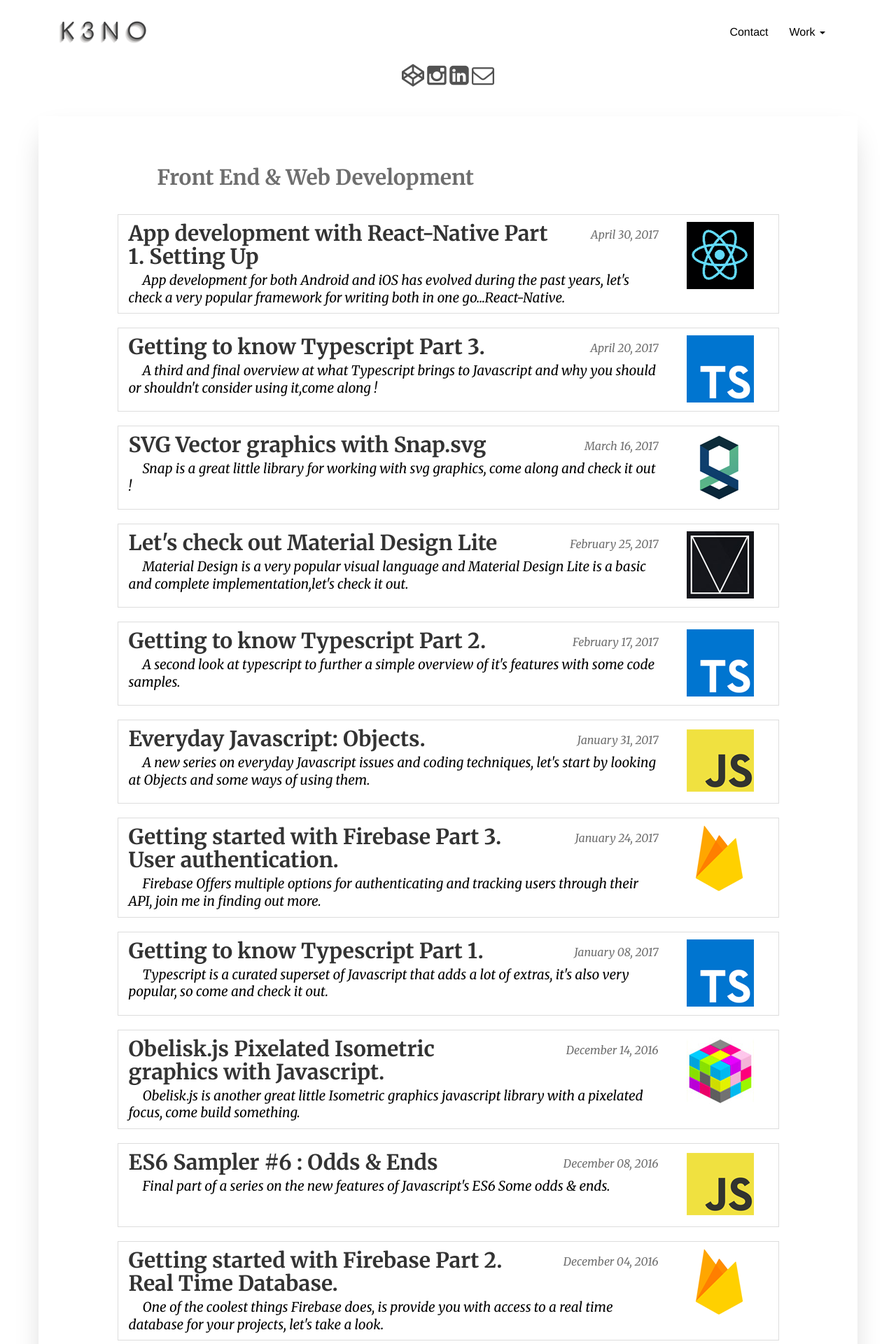
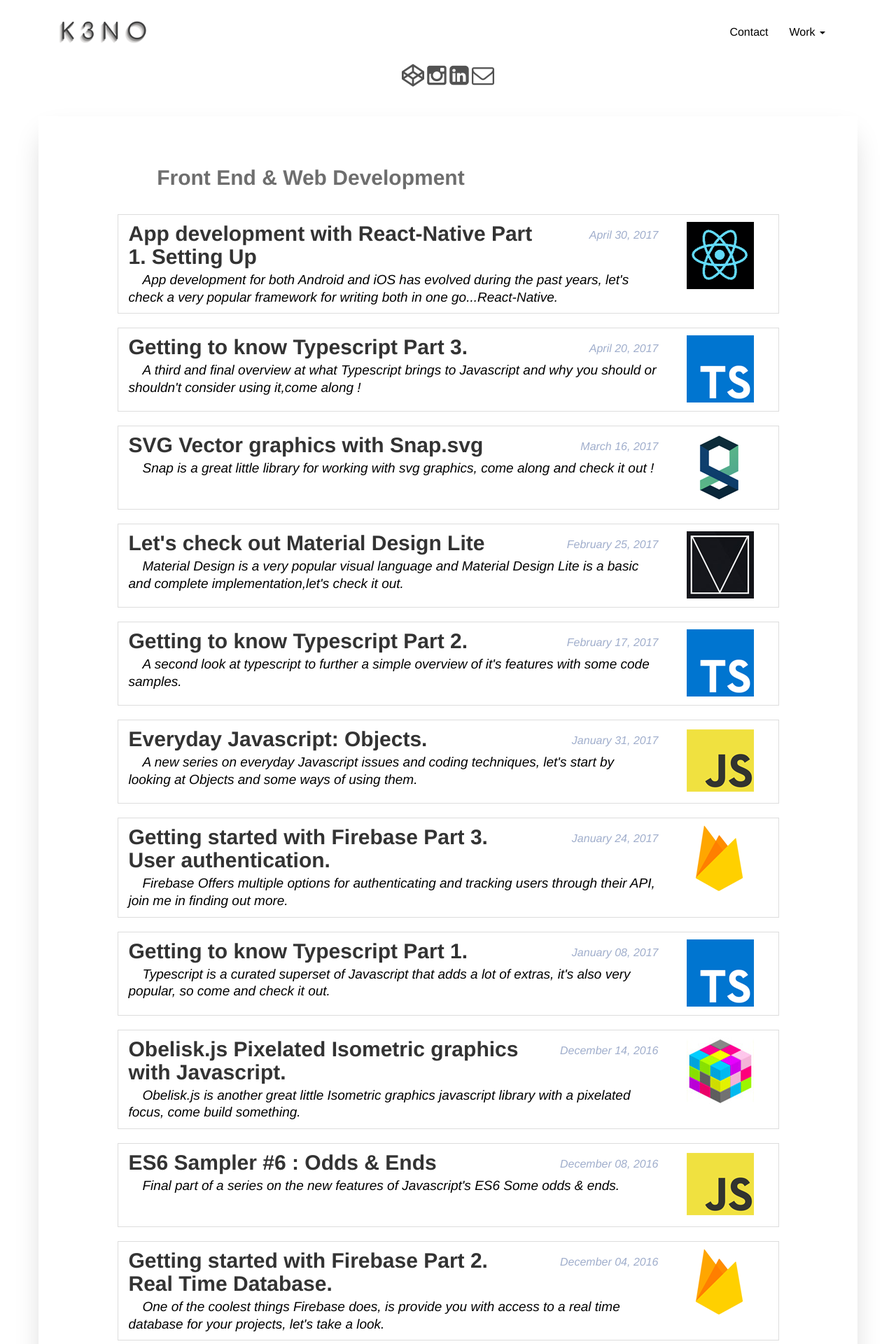
Before and after one commit to KenoLeon/Front-End-Web-Dev-UI-UX, a Jekyll site: the page built from index.html, in a window 1280 px wide. Shown: the top 1920 px of the page at 70% size. Built offline with Jekyll 4.4.1, drawn with Linux system fonts in a browser that asks for light colours; nearby versions of some CDN libraries.

Commit message:
css blog

```diff
--- a/css/bootstrapOverride.css
+++ b/css/bootstrapOverride.css
@@ -1,7 +1,7 @@
 /* Blog Section*/
 
 .postIndex{
-     font-family: 'Merriweather', serif;
+     /*font-family: 'Merriweather', serif;*/
   font-size: 18px;
   box-shadow: 0 2rem 4rem -1rem rgba(0, 0, 0, 0.2);
 }
@@ -20,7 +20,7 @@
 }
 
 .postIndex .list-group-item-text{
-      font-family: 'Merriweather', serif;
+      /*font-family: 'Merriweather', serif;*/
    font-size: 19px;
    font-style: italic;
    text-indent: 20px;
@@ -28,9 +28,9 @@
 }
 
 .list-group h4{
-     font-family: 'Merriweather', serif;
+     /*font-family: 'Merriweather', serif;*/
   font-size: 16px;
-  color: rgb(110, 110, 110);
+  color:  #a0aecc;
 }
 
 
--- a/css/bootstrapOverridePosts.css
+++ b/css/bootstrapOverridePosts.css
@@ -2,7 +2,7 @@
    background-color: black;
 }
 body .post, .pageNav{
-  font-family: 'Merriweather', serif;
+  /*font-family: 'Merriweather', serif;*/
   /*font-family:"Lato", "Lucida Grande", "Lucida Sans Unicode", Tahoma, Sans-Serif;*/
   /*font-size: 18px;*/
 font-size: calc(14px + 8 * ((100vw - 320px) / 880));
```
